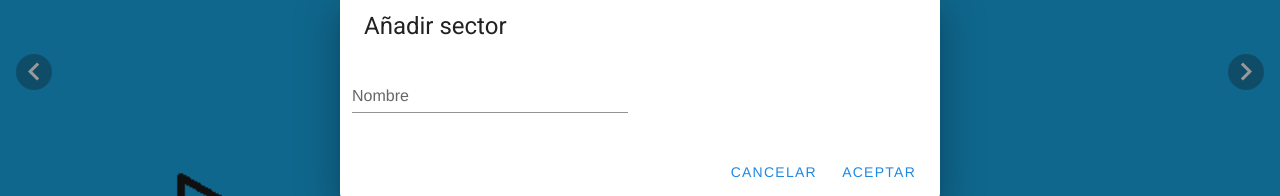
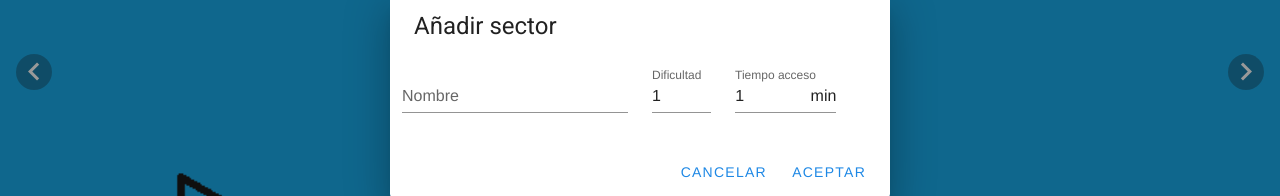
Before and after one commit to rubur-webbeds/fueracuerda-web, a Vue app: page / in a window 1280 px wide. Both pictures are taken after a click on the button 640 px from the left and 766 px from the top of the page. Shown: the part 304-500 px from the top of the page. Built offline with nearby package versions, Linux system fonts and the light colour scheme; what vuelayers would draw is missing.

Commit message:
Fix add sector

```diff
--- a/src/components/Content.vue
+++ b/src/components/Content.vue
@@ -14,7 +14,7 @@
     </v-row>
     <SectoresList :sectores="sectoresFiltrados" />
 
-    <v-dialog v-model="showAddSectorForm" persistent max-width="600px">
+    <v-dialog v-model="showAddSectorForm" persistent max-width="500px">
       <v-card>
         <v-card-title>
           <span class="headline">Añadir sector</span>
@@ -25,6 +25,19 @@
               <v-text-field
                 v-model="newSector.nom"
                 label="Nombre"
+              ></v-text-field>
+            </v-col>
+            <v-col cols="12" md="2">
+              <v-text-field
+                v-model="newSector.dadesPropies.grado_medio"
+                label="Dificultad"
+              ></v-text-field>
+            </v-col>
+            <v-col cols="12" md="3">
+              <v-text-field
+                v-model="newSector.dadesPropies.miscelanea.tiempo_caminando"
+                label="Tiempo acceso"
+                suffix="min"
               ></v-text-field>
             </v-col>
           </v-row>
@@ -57,6 +70,12 @@ export default {
       identificador: -1,
       nom: "",
       imatges: [{ src: "media/img/sectores/default.png" }],
+      dadesPropies: {
+        grado_medio: 1,
+        miscelanea: {
+          tiempo_caminando: 1,
+        },
+      },
     },
     localStorageSectores: [],
     idSiguienteSector: 100,
@@ -87,6 +106,12 @@ export default {
         identificador: -1,
         nom: "",
         imatges: [{ src: "media/img/sectores/default.png" }],
+        dadesPropies: {
+          grado_medio: 1,
+          miscelanea: {
+            tiempo_caminando: 1,
+          },
+        }
       };
 
       this.saveSectores();
```
